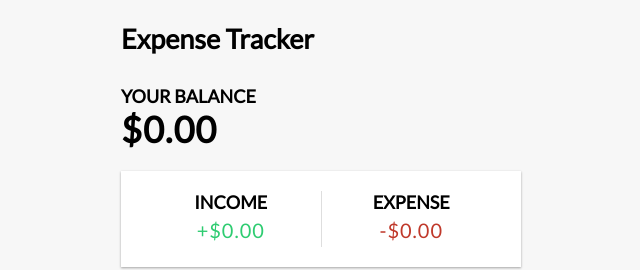
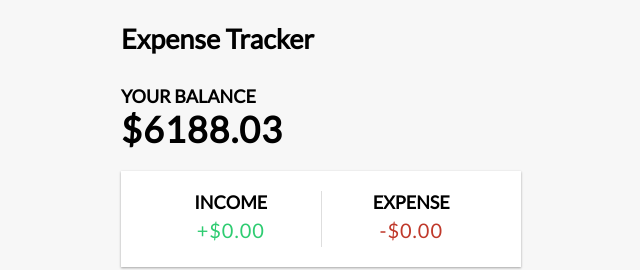
Before and after one commit to lukaskourilcz/vue-tutorials, a Vue app in the folder expense-tracker/: page / in a window 1280 px wide. Shown: the top 270 px of the page, without its empty margins (319-959 px from the left). Built offline with nearby package versions, Linux system fonts and the light colour scheme.

Commit message:
balance props configured

```diff
--- a/expense-tracker/src/components/Balance.vue
+++ b/expense-tracker/src/components/Balance.vue
@@ -1,4 +1,15 @@
+<script setup>
+import { defineProps } from "vue";
+
+const props = defineProps({
+  total: {
+    type: Number,
+    required: true,
+  },
+});
+</script>
+
 <template>
-    <h4>Your Balance</h4>
-    <h1 id="balance">$0.00</h1>
+  <h4>Your Balance</h4>
+  <h1 id="balance">${{ total }}</h1>
 </template>
```
